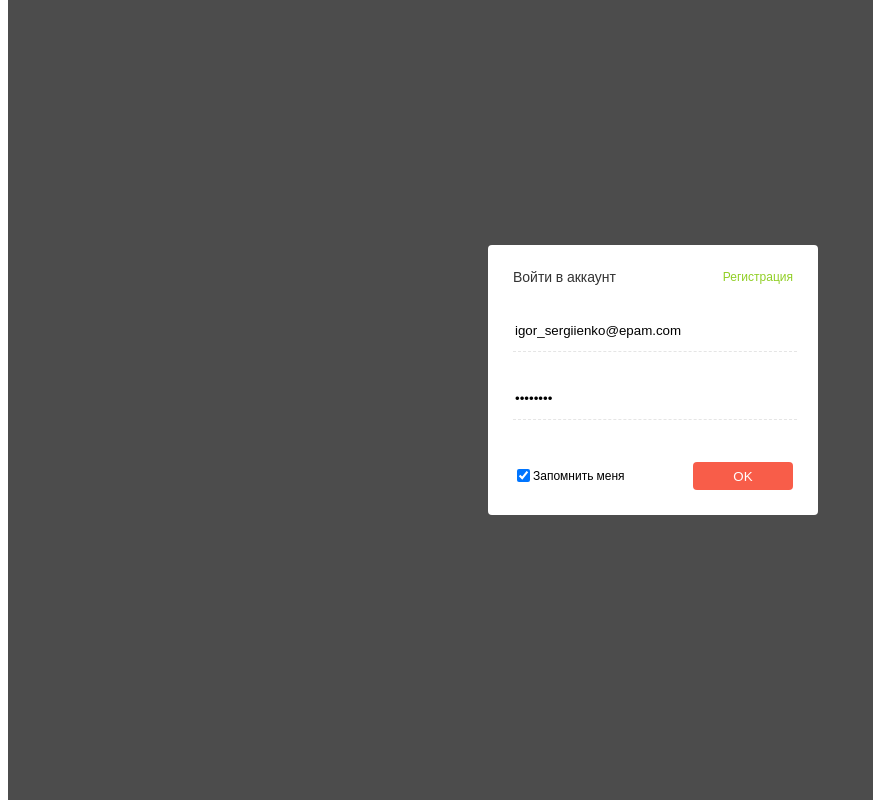
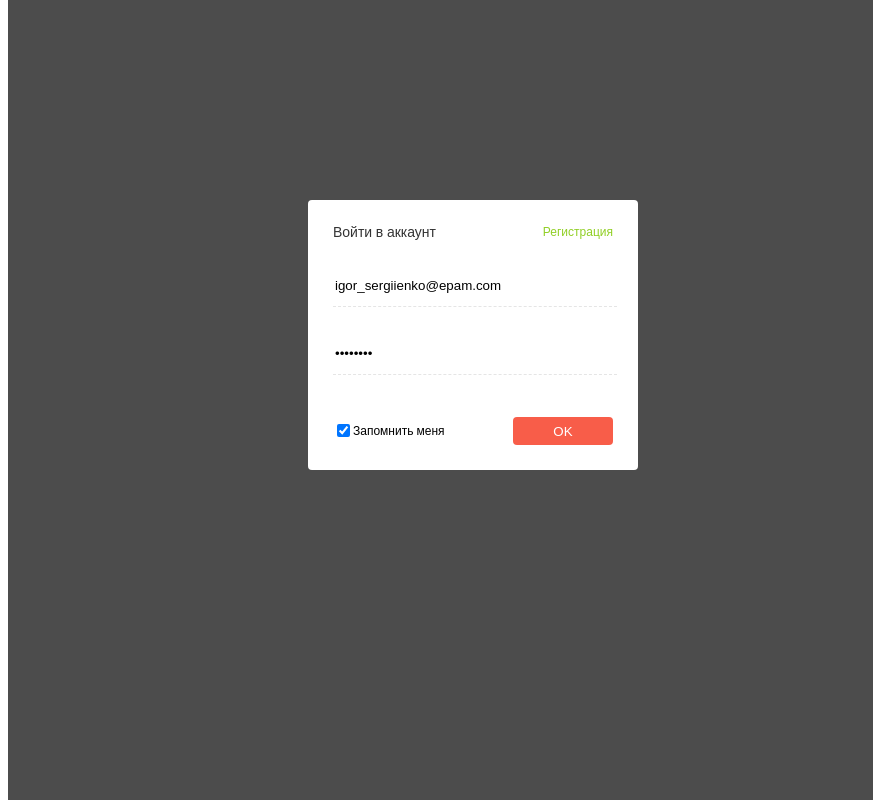
Before and after one commit to igor0ser/dashboard_epam, a website: page presentation/popup/popup.html in a window 1280 px wide. Shown: the whole page, without its empty margins (0-873 px from the left). Drawn offline with nearby package versions, Linux system fonts and the light colour scheme.

Commit message:
Update main.css

```diff
--- a/presentation/popup/main.css
+++ b/presentation/popup/main.css
@@ -175,9 +175,7 @@ body {
   height: auto;
   padding: 5px;
   position: absolute;
-  top: 45%;
-  left: 50%;
-  margin: -115px 0 0 -160px;
+  margin: 200px 0 0 300px;
   z-index: 5001;
   border-radius: 4px;
 }
```
